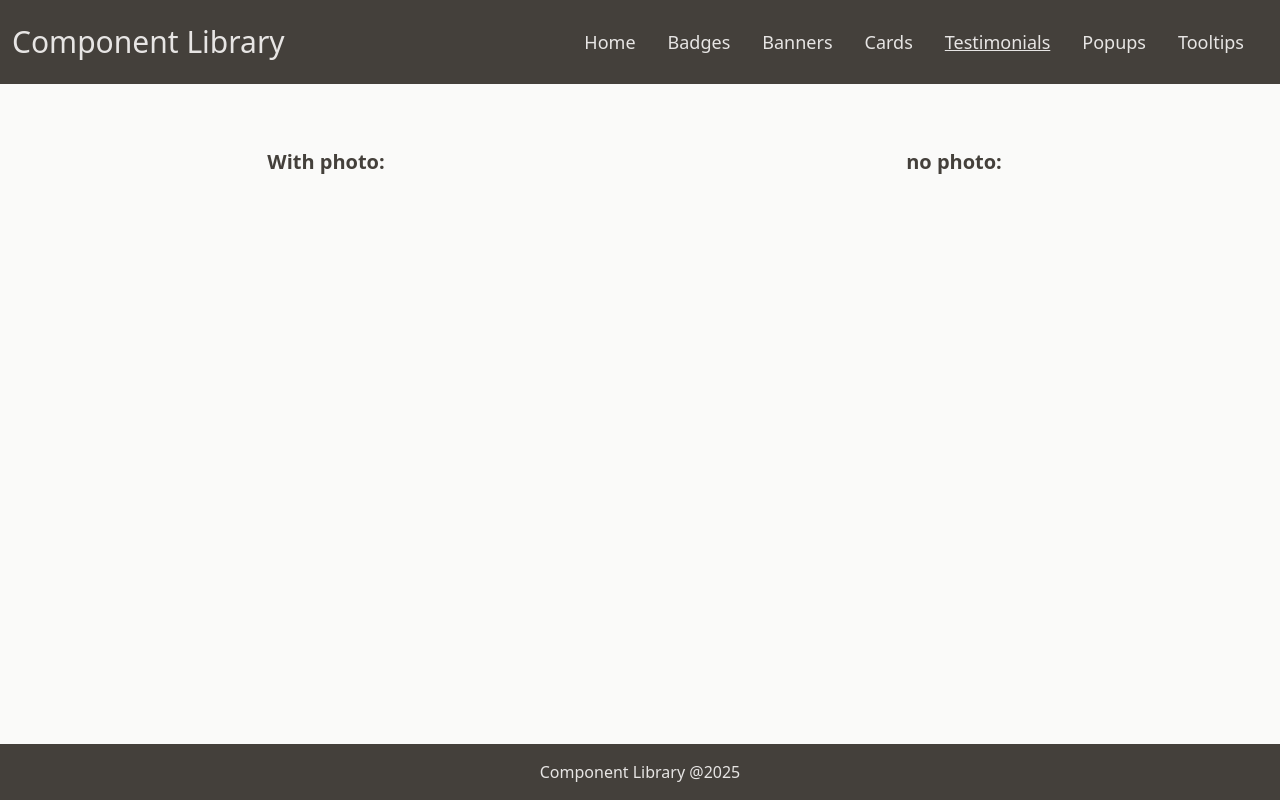
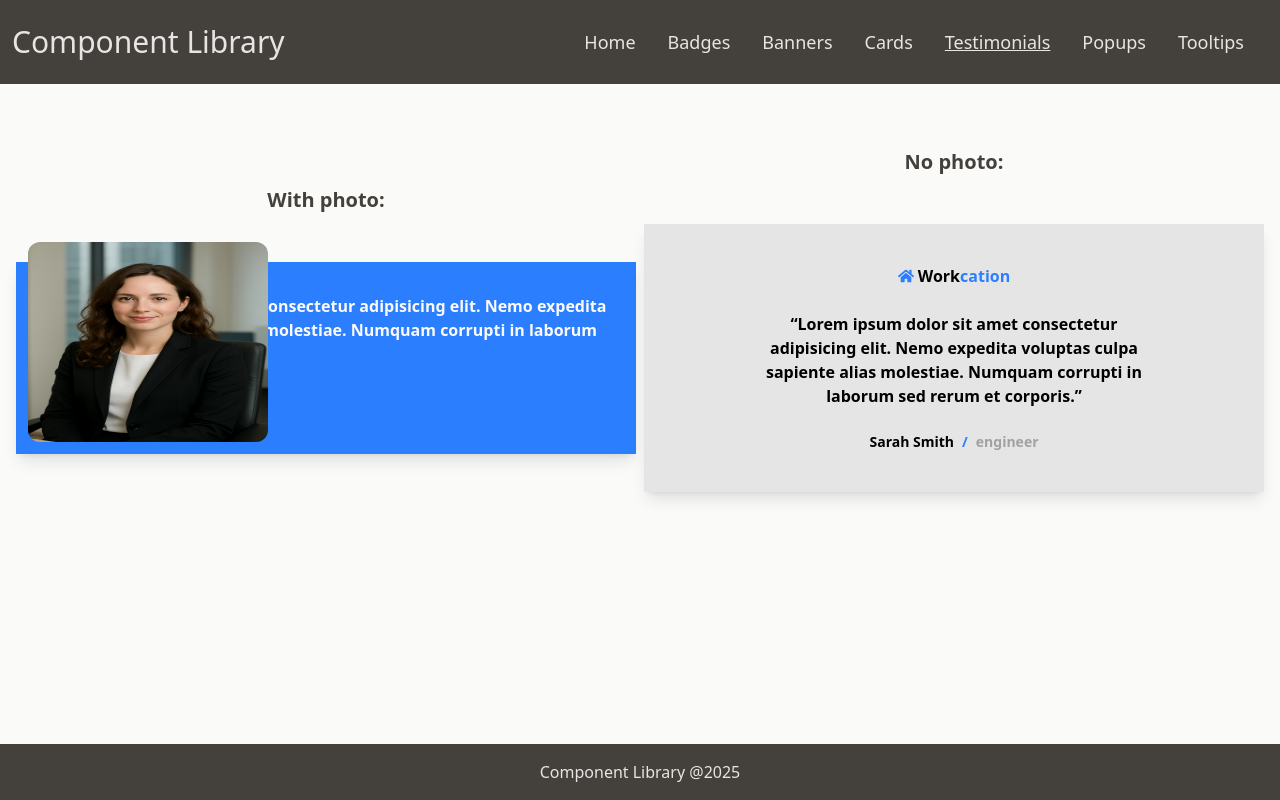
Before and after one commit to gyo82v/scrimba-component-library, a React (Vite) app: page /testimonials in a window 1280 px wide. Built offline with nearby package versions, Linux system fonts and the light colour scheme.

Commit message:
feat: improve testimonial.jsx

```diff
--- a/src/components/Testimonial.jsx
+++ b/src/components/Testimonial.jsx
@@ -1,24 +1,35 @@
 import { FaHome } from "react-icons/fa"
 
+
 export default function Testimonial({photo, name, title, children}){
-    const container = ``
-    const img = ``
-    const div = ``
-    const icon = ``
-    const p = ``
-    const span = ``
+    const container = `shadow-lg p-3 font-semibold relative flex flex-col max-w-160
+                      ${photo ? `bg-blue-500 text-neutral-50 pt-28 pb-8
+                                  md:flex-row md:gap-4 md:pt-8` :
+                                 `bg-neutral-200 py-10 md:items-center`
+                        }`
+    const img = `rounded-xl w-11/12 absolute -top-15 h-34  md:-top-5 md:h-50
+                 md:w-60 `
+    const div = `flex items-center gap-1 mb-4 mx-auto md:mb-6`
+    const section = `flex flex-col ${photo ? `` : `md:items-center`}`
+    const pChildren = `${photo ? "" : "md:text-center md:w-8/12"}`
+    const div2 = `text-sm mt-4 ${photo ? `` : `md:flex gap-2 md:mx-auto md:mt-6 `} `
+    const ptitle = `${photo ? "text-neutral-200" : "text-neutral-400"}`
+
     return(
         <section className={container}>
             { photo ?
-              <img className={img} alt="avater" src={photo} /> :
+                 <img className={img} alt="avater" src={photo} /> :
               <div className={div}>
-                <FaHome className={icon} />
-                <p className={p}>Work<span className={span}>cation</span></p>
+                <FaHome className="text-blue-500" />
+                <p className="font-bold">Work<span className="text-blue-500">cation</span></p>
               </div>
             }
-            <section>
-                <p>{children}</p>
-                <p>{name} / {title}</p>
+            <section className={section}>
+                <p className={pChildren}>&ldquo;{children}&rdquo;</p>
+                <div className={div2}>
+                    <p>{name}<span className="hidden text-blue-500 md:inline-flex md:ml-2">/</span></p>
+                    <p className={ptitle}>{title}</p>
+                </div>
             </section>
         </section>
     )
--- a/src/pages/Testimonials.jsx
+++ b/src/pages/Testimonials.jsx
@@ -1,4 +1,5 @@
 import Testimonial from "../components/Testimonial"
+import avatar from "../images/woman-office.png"
 
 export default function Testimonials(){
     const container = `flex flex-col items-center md:flex-row gap-10 md:gap-2 mt-6 md:mt-16 px-4`
@@ -6,10 +7,22 @@ export default function Testimonials(){
     return(
         <section className={container}>
             <section className={section}>
-                <h2 className="font-bold text-xl text-stone-700 mb-8 md:mb-12">With photo:</h2>
+                <h2 className="font-bold text-xl text-stone-700 mb-20 md:mb-12">With photo:</h2>
+                <section>
+                    <Testimonial photo={avatar} title="engineer" name="Sarah Smith">
+                        Lorem ipsum dolor sit amet consectetur adipisicing elit. Nemo expedita voluptas
+                        culpa sapiente alias molestiae. Numquam corrupti in laborum sed rerum et corporis.
+                    </Testimonial>
+                </section>
             </section>
             <section className={section}>
-                <h2 className="font-bold text-xl text-stone-700 mb-8 md:mb-12">no photo:</h2>
+                <h2 className="font-bold text-xl text-stone-700 mb-8 md:mb-12">No photo:</h2>
+                <section>
+                    <Testimonial title="engineer" name="Sarah Smith">
+                        Lorem ipsum dolor sit amet consectetur adipisicing elit. Nemo expedita voluptas
+                        culpa sapiente alias molestiae. Numquam corrupti in laborum sed rerum et corporis.
+                    </Testimonial>
+                </section>
             </section>
         </section>
     )
```
